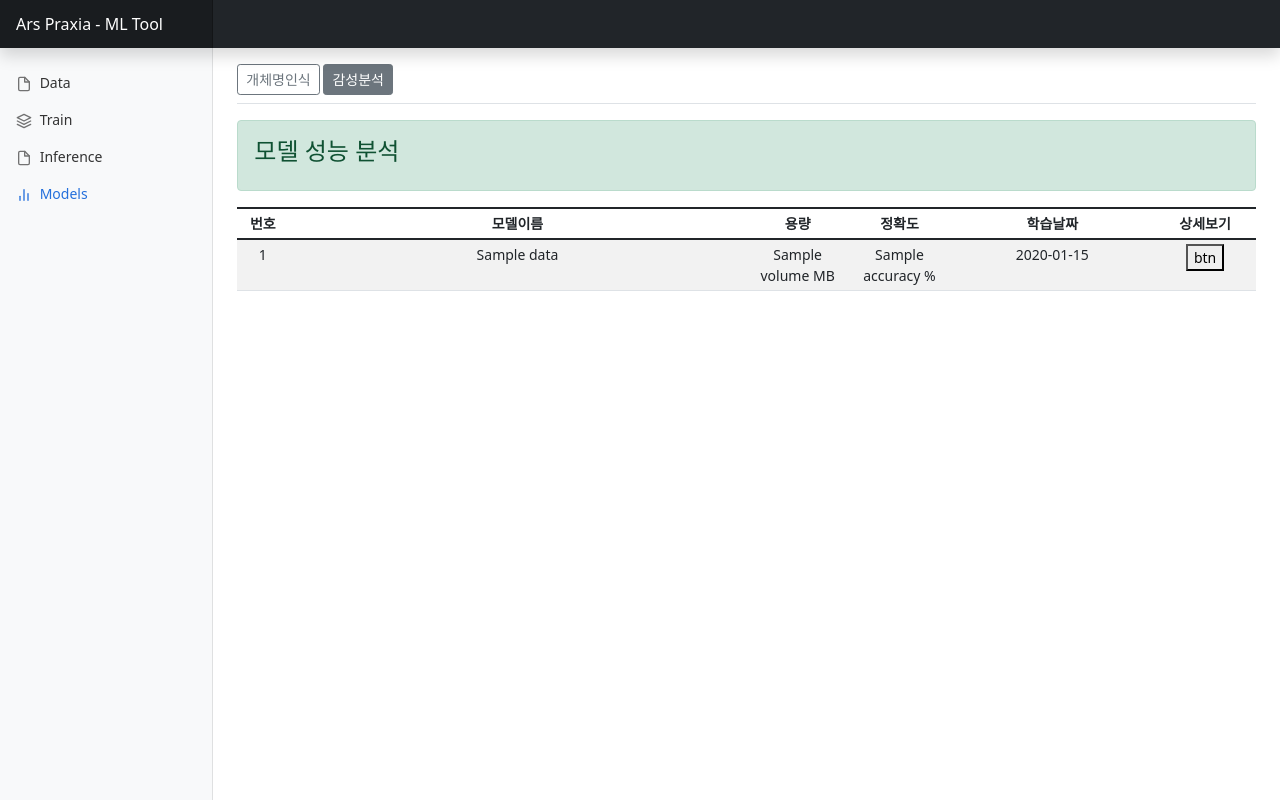
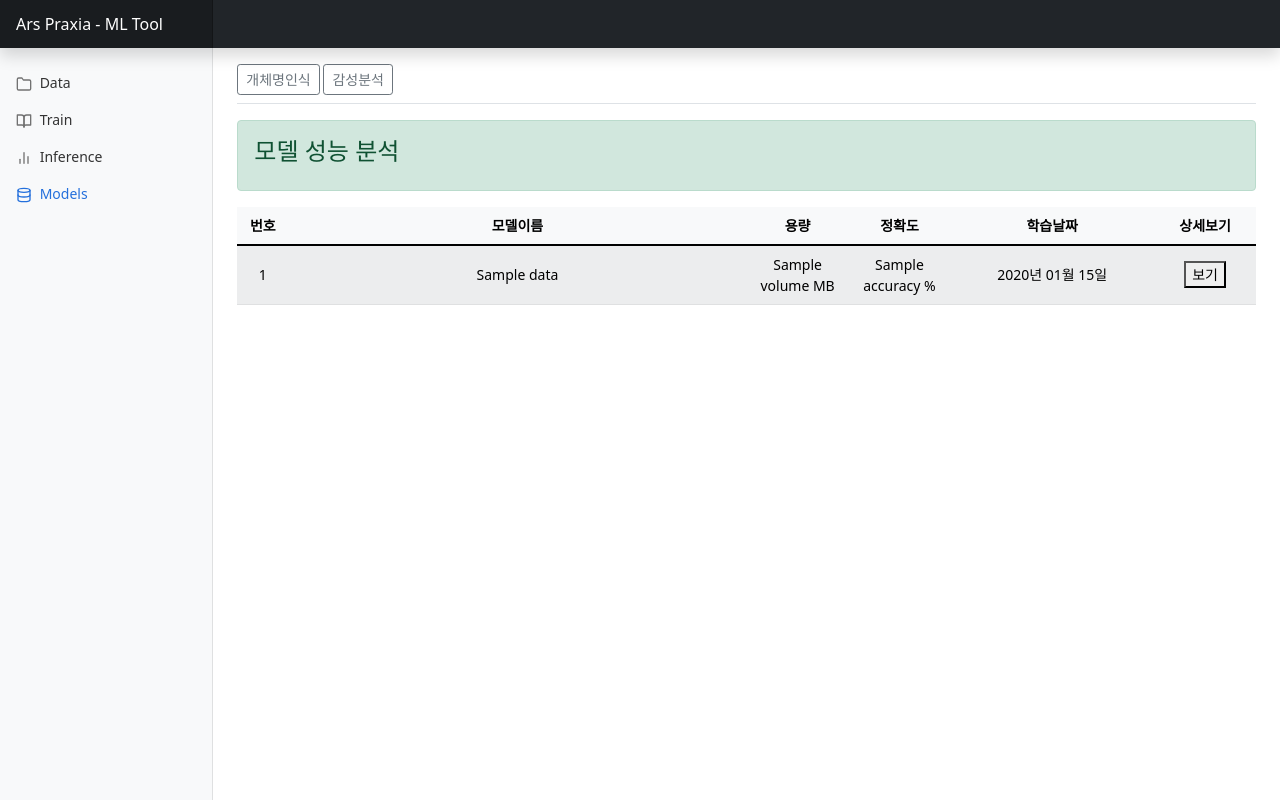
Before and after one commit to skku-arspraxia/arspraxia, a Django app: template myapp/templates/models.html in a window 1280 px wide. Run offline with Django 4.2, Linux system fonts and the light colour scheme; the template is opened without the code that fills it: most values are stand-ins (such as "Sample title", 1, 10 or a date in 2020); some libraries are stand-ins or nearby versions.

Commit message:
overall edit

```diff
--- a/myapp/templates/footer.html
+++ b/myapp/templates/footer.html
@@ -1,4 +1,5 @@
 {% load static %}
+
         </main>
       </div>
     </div>
@@ -6,22 +7,35 @@
     <script src="{% static 'js/dashboard.js' %}"></script>
     <script>
 
-        /* 네비 및 페이지 타이틀 설정 */
         $(document).ready(function(){
-            $("h4.alert-heading").text($("input.pagetitle").val());
+
+            // 좌측 네비 스타일
             $(".nav-link").removeClass("active");
             $("li.nav-item:nth-child("+$("input.pageno").val()+") .nav-link").addClass("active");
 
+            // 페이지 상단 타이틀
+            $("h4.alert-heading").text($("input.pagetitle").val());
+
+            // Task 버튼
+            $(".taskbtn[data-task="+$("input.task").val()+"]").addClass("active");
             $(".taskbtn").click(function(){
-              if($(this).val() == "개체명인식"){
-                $("input.task").val("ner");
-              }
-              else if($(this).val() == "감성분석"){
-                $("input.task").val("sa");
-              }
-              $(".taskform").submit();
-            })
+                if(!$(this).hasClass("active")){
+                  var task = $(this).data("task");
+                  $("input.task").val(task);
+                  $(".taskform").submit();
+                }
+            });
+
         });
+
+        function modalShow(msg){
+          $(".modal-body").html(msg);
+          $("#msg_popup").modal("show");
+        }
+
+        function modalHide(){
+          $("#msg_popup").modal("hide");
+        }
 
     </script>
   </body>
--- a/myapp/templates/header.html
+++ b/myapp/templates/header.html
@@ -1,7 +1,8 @@
 {% load static %}
+
     <body>
         <header class="navbar navbar-dark sticky-top bg-dark flex-md-nowrap p-0 shadow">
-            <a class="navbar-brand col-md-3 col-lg-2 me-0 px-3 fs-6" href="/data/">Ars Praxia - ML Tool</a>
+            <a class="navbar-brand col-md-3 col-lg-2 me-0 px-3 fs-6" href="/data/?task=ner">Ars Praxia - ML Tool</a>
             <button class="navbar-toggler position-absolute d-md-none collapsed" type="button" data-bs-toggle="collapse" data-bs-target="#sidebarMenu" aria-controls="sidebarMenu" aria-expanded="false" aria-label="Toggle navigation">
                 <span class="navbar-toggler-icon"></span>
             </button>
@@ -13,47 +14,42 @@
                     <div class="position-sticky pt-3 sidebar-sticky">
                         <ul class="nav flex-column">
                             <li class="nav-item">
-                                <a class="nav-link active" aria-current="page" href="/data/?task=ner">
-                                    <span data-feather="file" class="align-text-bottom"></span>
+                                <a class="nav-link" href="/data/?task=ner">
+                                    <span data-feather="folder" class="align-text-bottom"></span>
                                     Data
                                 </a>
                             </li>
                             <li class="nav-item">
                                 <a class="nav-link" href="/train/?task=ner">
-                                    <span data-feather="layers" class="align-text-bottom"></span>
+                                    <span data-feather="book-open" class="align-text-bottom"></span>
                                     Train
                                 </a>
                             </li>
                             <li class="nav-item">
                                 <a class="nav-link" href="/inference/?task=ner">
-                                    <span data-feather="file" class="align-text-bottom"></span>
+                                    <span data-feather="bar-chart-2" class="align-text-bottom"></span>
                                     Inference
                                 </a>
                             </li>
                             <li class="nav-item">
                                 <a class="nav-link" href="/models/?task=ner">
-                                    <span data-feather="bar-chart-2" class="align-text-bottom"></span>
+                                    <span data-feather="database" class="align-text-bottom"></span>
                                     Models
                                 </a>
                             </li>
                         </ul>
                     </div>
                 </nav>
+
                 <!-- 본문 상단 -->
                 <main class="col-md-9 ms-sm-auto col-lg-10 px-md-4">
                     <div class="d-flex justify-content-between flex-wrap flex-md-nowrap align-items-center pt-3 pb-2 mb-3 border-bottom">
                         <div class="btn-toolbar mb-2 mb-md-0">
-
                             <div class="btn-group me-2">
                                 <form action="." method="GET" class="taskform">
+                                    <input type="button" class="btn btn-sm btn-outline-secondary taskbtn" value="개체명인식" data-task="ner" />
+                                    <input type="button" class="btn btn-sm btn-outline-secondary taskbtn" value="감성분석" data-task="sa"/>
                                     <input type="hidden" id="task" name="task" class="task" value="{{task}}"/>
-                                    {% if task == 'ner' %}
-                                        <input type="button" class="btn btn-sm btn-outline-secondary taskbtn active" value="개체명인식"/>
-                                        <input type="button" class="btn btn-sm btn-outline-secondary taskbtn" value="감성분석"/>
-                                    {% else %}
-                                        <input type="button" class="btn btn-sm btn-outline-secondary taskbtn" value="개체명인식"/>
-                                        <input type="button" class="btn btn-sm btn-outline-secondary taskbtn active" value="감성분석"/>
-                                    {% endif %}
                                 </form>
                             </div>
                         </div>
@@ -63,3 +59,18 @@
                             <h4 class="alert-heading"></h4>
                         </div>
                     </div>
+
+                    <!-- Modal -->
+                    <div class="modal" id="msg_popup" tabindex="-1" role="dialog">
+                        <div class="modal-dialog modal-dialog-centered" role="document">
+                            <div class="modal-content">
+                                <div class="modal-header">
+                                    <h5 class="modal-title">알림</h5>
+                                </div>
+                                <div class="modal-body"></div>
+                                <div class="modal-footer" id="btn_alert">
+                                    <button type="button" id="alert_ok" class="btn btn-primary" data-dismiss="modal" onclick="modalHide();">닫기</button>
+                                </div>
+                            </div>
+                        </div>
+                    </div>
--- a/myapp/templates/header_inc.html
+++ b/myapp/templates/header_inc.html
@@ -1,4 +1,5 @@
 {% load static %}
+
 <!DOCTYPE html>
 <html lang="en">
     <head>
--- a/myapp/templates/models.html
+++ b/myapp/templates/models.html
@@ -1,166 +1,38 @@
 {% extends 'base.html' %}
+{% block mycontent %}
 
-{% block mycontent %}
     <input type="hidden" class="pagetitle" value="모델 성능 분석"/>
     <input type="hidden" class="pageno" value="4"/>
-    <div class="table-responsive">
-        <table class="table table-striped table-sm" style="text-align:center;">
-          <colgroup>
-            <col width="5%;"/>
-            <col width=""/>
-            <col width="10%;"/>
-            <col width="10%;"/>
-            <col width="20%;"/>
-            <col width="10%;"/>
-          </colgroup>
+
+    <div class="row g-3">
+        <div class="container">
+            <table class="table table-light table-striped" style="text-align:center;">
                 <thead>
                     <tr>
-              <th scope="col">번호</th>
-              <th scope="col">모델이름</th>
-              <th scope="col">용량</th>
-              <th scope="col">정확도</th>
-              <th scope="col">학습날짜</th>
-              <th scope="col">상세보기</th>
+                        <th style="width:5%;">번호</th>
+                        <th style="width:45%;">모델이름</th>
+                        <th style="width:10%;">용량</th>
+                        <th style="width:10%;">정확도</th>
+                        <th style="width:20%;">학습날짜</th>
+                        <th style="width:10%;">상세보기</th>
                     </tr>
                 </thead>
                 <tbody>
                     {% for data in table_data %}
                         <tr>
+                            <td>{{ forloop.counter }}</td>
+                            <td>{{ data.model_name }}</td>
+                            <td>{{ data.volume }} MB</td>
+                            <td>{{ data.accuracy }} %</td>
+                            <td>{{ data.date | date:"Y년 m월 d일" }}</td>
                             <td>
-              {{ forloop.counter }}
+                                <button onclick="window.open('/modelPopup/?id={{data.id}}','window_name','width=700,height=500');">보기</button>
                             </td>
-            <td>
-              {{ data.model_name }}
-            </td>
-            <td>
-              {{ data.volume }} MB
-            </td>
-            <td>
-              {{ data.accuracy }} % <!-- 백분율로 -->
-            </td>
-            <td>
-              {{ data.date |date:"Y-m-d" }}<!--날짜 년 월 일-->
-            </td>
-            <td>
-              <button onclick="window.open('/modelPopup/?id={{data.id}}','window_name','width=700,height=200');">btn</button>
-            </td>
-
                         </tr>
                     {% endfor %}
-<!--            <tr>-->
-<!--              <td>1,001</td>-->
-<!--              <td>random</td>-->
-<!--              <td>data</td>-->
-<!--              <td>placeholder</td>-->
-<!--              <td>text</td>-->
-<!--            </tr>-->
-<!--            <tr>-->
-<!--              <td>1,002</td>-->
-<!--              <td>placeholder</td>-->
-<!--              <td>irrelevant</td>-->
-<!--              <td>visual</td>-->
-<!--              <td>layout</td>-->
-<!--            </tr>-->
-<!--            <tr>-->
-<!--              <td>1,003</td>-->
-<!--              <td>data</td>-->
-<!--              <td>rich</td>-->
-<!--              <td>dashboard</td>-->
-<!--              <td>tabular</td>-->
-<!--            </tr>-->
-<!--            <tr>-->
-<!--              <td>1,003</td>-->
-<!--              <td>information</td>-->
-<!--              <td>placeholder</td>-->
-<!--              <td>illustrative</td>-->
-<!--              <td>data</td>-->
-<!--            </tr>-->
-<!--            <tr>-->
-<!--              <td>1,004</td>-->
-<!--              <td>text</td>-->
-<!--              <td>random</td>-->
-<!--              <td>layout</td>-->
-<!--              <td>dashboard</td>-->
-<!--            </tr>-->
-<!--            <tr>-->
-<!--              <td>1,005</td>-->
-<!--              <td>dashboard</td>-->
-<!--              <td>irrelevant</td>-->
-<!--              <td>text</td>-->
-<!--              <td>placeholder</td>-->
-<!--            </tr>-->
-<!--            <tr>-->
-<!--              <td>1,006</td>-->
-<!--              <td>dashboard</td>-->
-<!--              <td>illustrative</td>-->
-<!--              <td>rich</td>-->
-<!--              <td>data</td>-->
-<!--            </tr>-->
-<!--            <tr>-->
-<!--              <td>1,007</td>-->
-<!--              <td>placeholder</td>-->
-<!--              <td>tabular</td>-->
-<!--              <td>information</td>-->
-<!--              <td>irrelevant</td>-->
-<!--            </tr>-->
-<!--            <tr>-->
-<!--              <td>1,008</td>-->
-<!--              <td>random</td>-->
-<!--              <td>data</td>-->
-<!--              <td>placeholder</td>-->
-<!--              <td>text</td>-->
-<!--            </tr>-->
-<!--            <tr>-->
-<!--              <td>1,009</td>-->
-<!--              <td>placeholder</td>-->
-<!--              <td>irrelevant</td>-->
-<!--              <td>visual</td>-->
-<!--              <td>layout</td>-->
-<!--            </tr>-->
-<!--            <tr>-->
-<!--              <td>1,010</td>-->
-<!--              <td>data</td>-->
-<!--              <td>rich</td>-->
-<!--              <td>dashboard</td>-->
-<!--              <td>tabular</td>-->
-<!--            </tr>-->
-<!--            <tr>-->
-<!--              <td>1,011</td>-->
-<!--              <td>information</td>-->
-<!--              <td>placeholder</td>-->
-<!--              <td>illustrative</td>-->
-<!--              <td>data</td>-->
-<!--            </tr>-->
-<!--            <tr>-->
-<!--              <td>1,012</td>-->
-<!--              <td>text</td>-->
-<!--              <td>placeholder</td>-->
-<!--              <td>layout</td>-->
-<!--              <td>dashboard</td>-->
-<!--            </tr>-->
-<!--            <tr>-->
-<!--              <td>1,013</td>-->
-<!--              <td>dashboard</td>-->
-<!--              <td>irrelevant</td>-->
-<!--              <td>text</td>-->
-<!--              <td>visual</td>-->
-<!--            </tr>-->
-<!--            <tr>-->
-<!--              <td>1,014</td>-->
-<!--              <td>dashboard</td>-->
-<!--              <td>illustrative</td>-->
-<!--              <td>rich</td>-->
-<!--              <td>data</td>-->
-<!--            </tr>-->
-<!--            <tr>-->
-<!--              <td>1,015</td>-->
-<!--              <td>random</td>-->
-<!--              <td>tabular</td>-->
-<!--              <td>information</td>-->
-<!--              <td>text</td>-->
-<!--            </tr>-->
                 </tbody>
             </table>
         </div>
+    </div>
 
 {% endblock %}
--- a/static/css/dashboard.css
+++ b/static/css/dashboard.css
@@ -84,3 +84,6 @@ body {
   border-color: transparent;
   box-shadow: 0 0 0 3px rgba(255, 255, 255, .25);
 }
+.table td{
+    vertical-align: middle;
+}
```
Also changed, not shown: myapp/templates/data.html (+10 -8 lines), myapp/templates/inference.html (+17 -9 lines), myapp/templates/train.html (+39 -30 lines), myapp/views.py (+7 -3 lines), .requirements.txt (added). Lines whose indentation alone changed are shown as unchanged.
